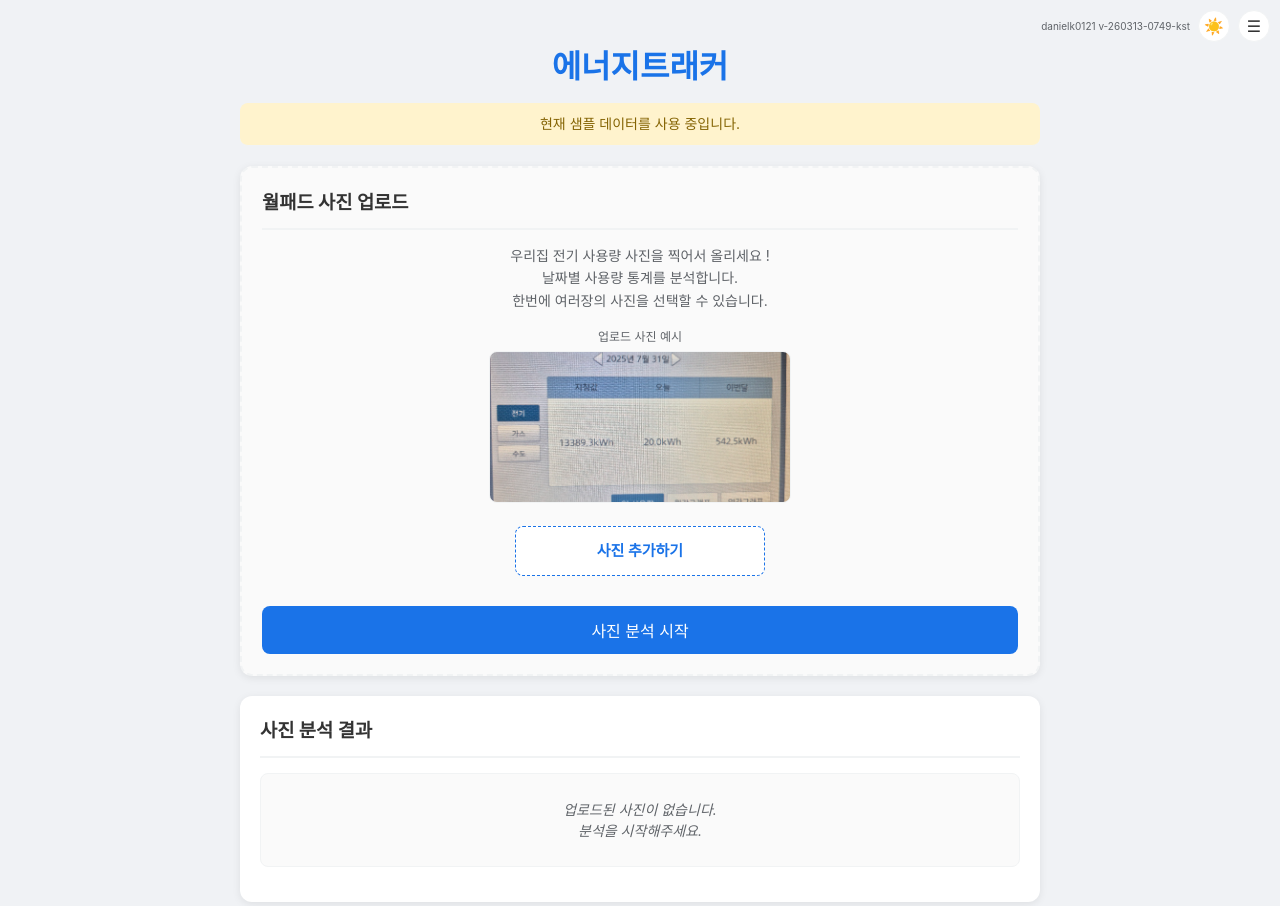
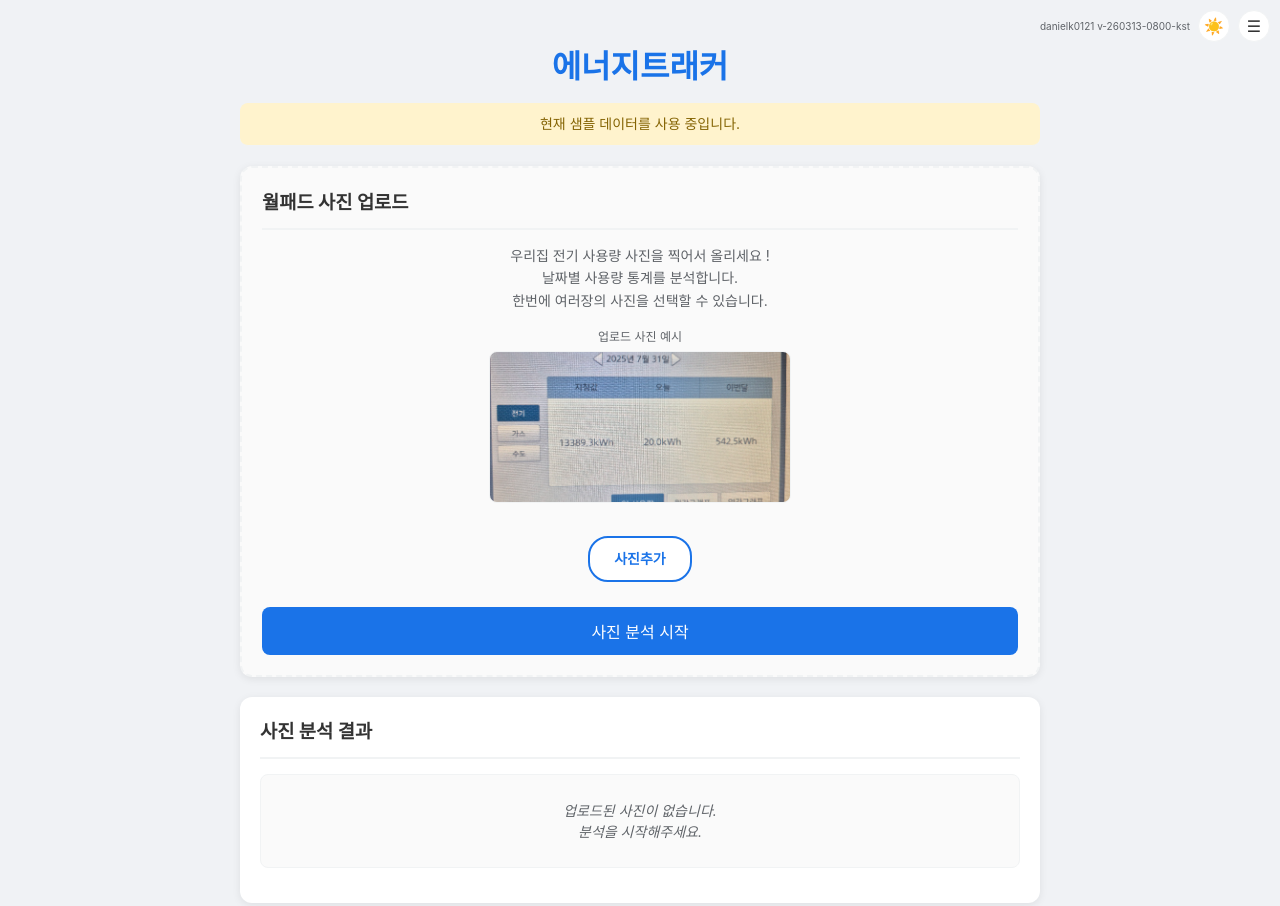
Before and after one commit to danielk0121/energytracker, a website: page prototype/index.html in a window 1280 px wide. Shown: the top 906 px of the page. Drawn offline with Linux system fonts and the light colour scheme.

Commit message:
feat: 사진추가 버튼 텍스트 변경 및 디자인 개선

```diff
--- a/prototype/index.html
+++ b/prototype/index.html
@@ -14,7 +14,7 @@
 </head>
 <body>
     <div class="theme-toggle-container">
-        <span style="font-size: 10px; color: var(--secondary-text);">danielk0121 v-260313-0749-kst</span>
+        <span style="font-size: 10px; color: var(--secondary-text);">danielk0121 v-260313-0800-kst</span>
         <button class="icon-btn theme-btn" onclick="toggleTheme()" title="테마 전환">☀️</button>
         <button class="icon-btn menu-btn" onclick="location.href='settings.html'" title="메뉴">☰</button>
     </div>
@@ -36,7 +36,7 @@
         </div>
 
         <input type="file" id="photo-input" accept="image/*" multiple style="display: none;">
-        <label for="photo-input" class="btn-file-select">사진 추가하기</label>
+        <label for="photo-input" class="btn-file-select">사진추가</label>
         <div id="thumbnail-preview" class="thumbnail-container"></div>
         <div class="btn-group">
             <button id="analyze-btn">사진 분석 시작</button>
--- a/prototype/style.css
+++ b/prototype/style.css
@@ -51,20 +51,19 @@ h3 { margin-top: 0; color: var(--text-color); border-bottom: 2px solid var(--bor
 /* 업로드 섹션 */
 .upload-section { text-align: center; border: 2px dashed var(--border-color); background-color: var(--chart-bg); }
 .btn-file-select {
-    display: block;
-    width: auto;
-    padding: 12px 24px;
+    display: inline-block;
+    padding: 10px 24px;
     background-color: var(--card-bg);
     color: var(--primary-blue);
-    border: 1px dashed var(--primary-blue);
-    border-radius: 8px;
+    border: 2px solid var(--primary-blue);
+    border-radius: 20px;
     text-align: center;
-    font-size: 15px;
-    font-weight: bold;
+    font-size: 14px;
+    font-weight: 600;
     cursor: pointer;
-    margin: 15px auto;
+    margin: 10px auto;
     transition: all 0.2s ease;
-    max-width: 200px;
+    width: auto;
 }
 .btn-file-select:hover {
     background-color: var(--primary-blue);
```
